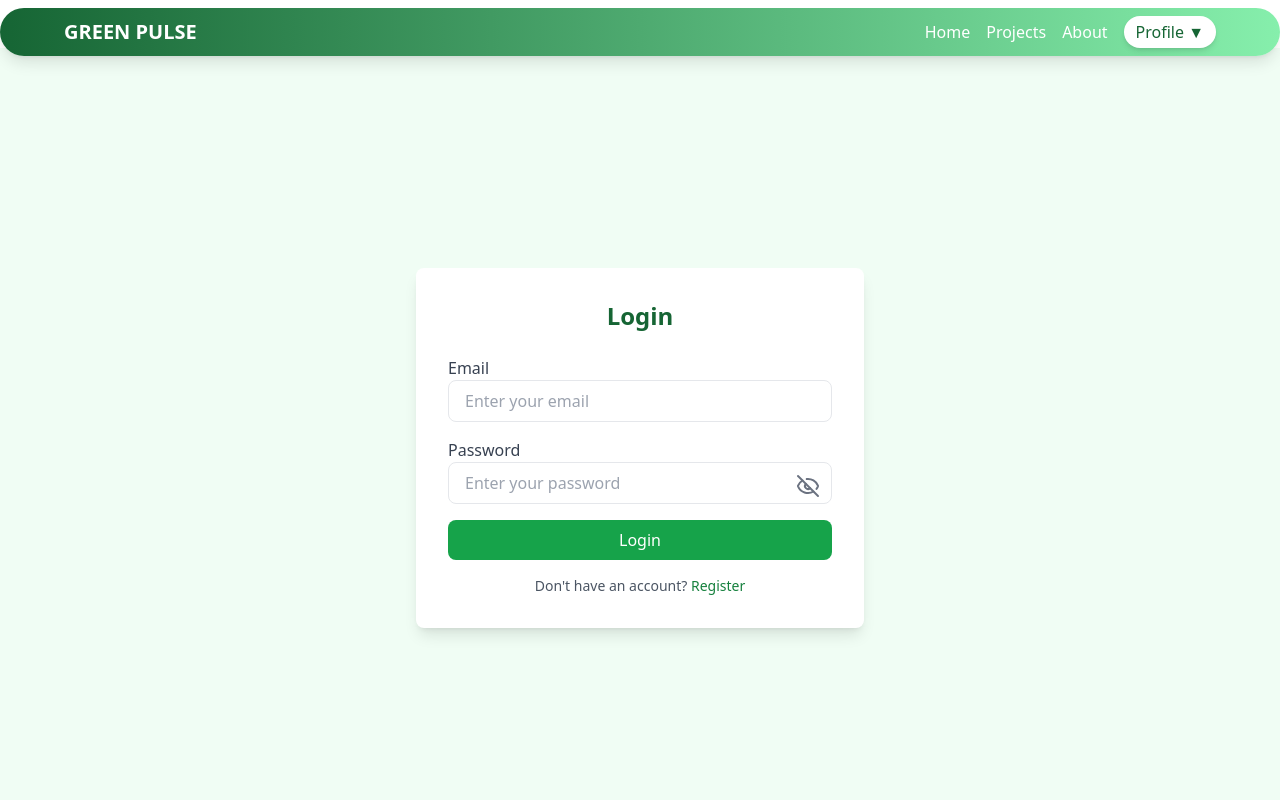
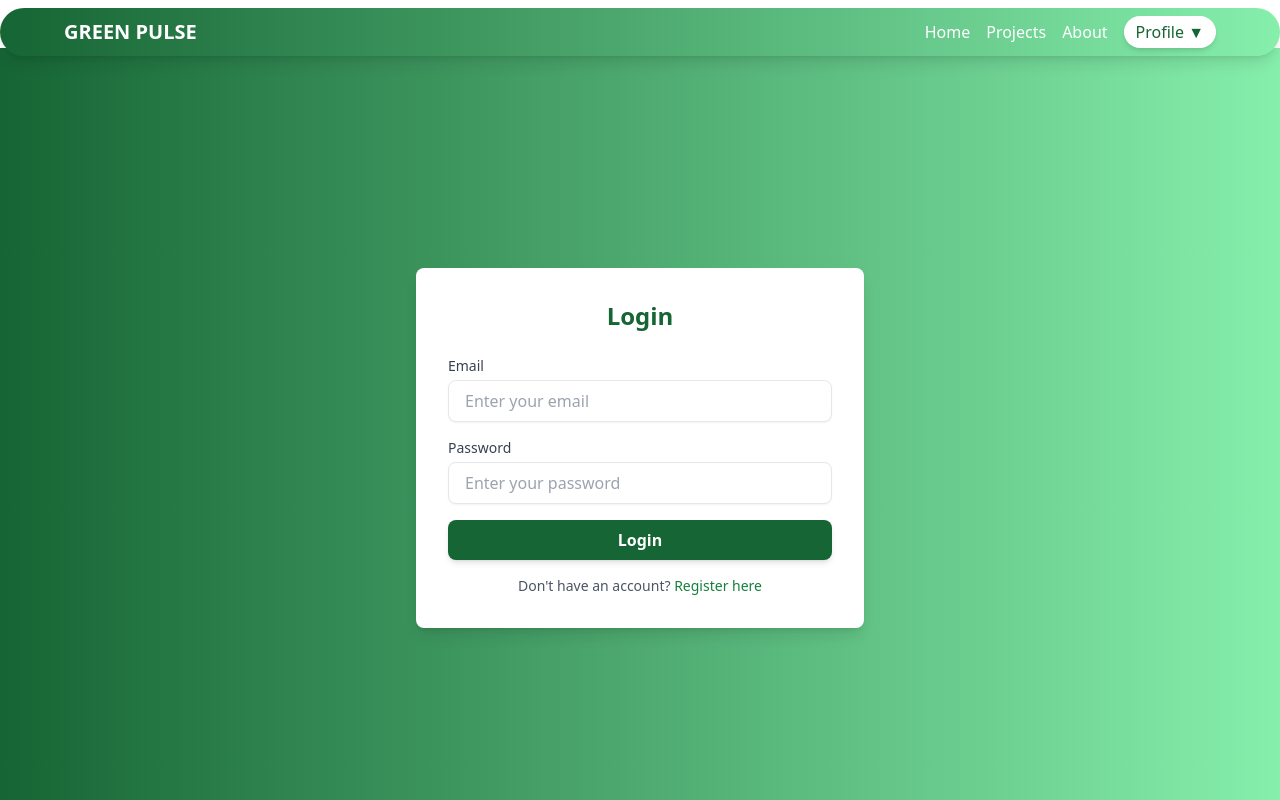
Before and after one commit to vikesh-24/GreenPulse, a React (Vite) app in the folder frontend/: page /login in a window 1280 px wide. Shown: the top 800 px of the page. Built offline with nearby package versions, Linux system fonts and the light colour scheme.

Commit message:
Added user last name displying in Header

```diff
--- a/frontend/src/components/Header.jsx
+++ b/frontend/src/components/Header.jsx
@@ -1,48 +1,80 @@
-import React, { useState } from 'react';
-import { Link } from 'react-router-dom';
-import { Menu } from 'lucide-react';
+import React, { useState, useEffect } from "react";
+import { Link } from "react-router-dom";
+import { Menu } from "lucide-react";
 
 const Header = () => {
   const [dropdownOpen, setDropdownOpen] = useState(false);
   const [menuOpen, setMenuOpen] = useState(false);
+  const [userName, setUserName] = useState("");
+
+  // Fetch firstName from localStorage
+  useEffect(() => {
+    const fetchUserName = () => {
+      const storedUserName = localStorage.getItem("firstName");
+      console.log("Fetched First Name:", storedUserName); // Debugging
+      setUserName(storedUserName || ""); // Update state
+    };
+
+    fetchUserName();
+
+    // Listen for localStorage changes (ensures it updates after login)
+    window.addEventListener("storage", fetchUserName);
+
+    return () => {
+      window.removeEventListener("storage", fetchUserName);
+    };
+  }, []);
+
+  // Logout function
+  const handleLogout = () => {
+    localStorage.removeItem("authToken");
+    localStorage.removeItem("firstName");
+    setUserName(""); // Clear state
+    window.location.href = "/login"; // Redirect to login
+  };
 
   return (
-        <header className="mx-auto w-full max-w-[340px]  sm:max-w-[500px] md:max-w-[740px] lg:max-w-[900px] xl:max-w-[1320px] py-2 bg-gradient-to-r from-green-800 to-green-300 text-white  px-4 shadow-lg sticky top-2 z-50 rounded-full">
+    <header className="mx-auto w-full max-w-[1320px] py-2 bg-gradient-to-r from-green-800 to-green-300 text-white px-4 shadow-lg relative top-2 z-50 rounded-full">
       <div className="max-w-6xl mx-auto flex justify-between items-center relative">
         <h1 className="text-xl font-bold">GREEN PULSE</h1>
 
-                {/* Hamburger Menu for Mobile */}
         <button className="md:hidden focus:outline-none" onClick={() => setMenuOpen(!menuOpen)}>
           <Menu className="w-6 h-6" />
         </button>
 
-                <nav className={`md:flex space-x-4 items-center ${menuOpen ? 'block' : 'hidden'} absolute md:relative top-14 md:top-0 left-0 md:left-auto w-full md:w-auto bg-green-800 md:bg-transparent shadow-md md:shadow-none p-4 md:p-0 rounded-full md:rounded-none` }>
+        <nav className={`md:flex space-x-4 items-center ${menuOpen ? "block" : "hidden"} absolute md:relative top-14 md:top-0 left-0 md:left-auto w-full md:w-auto bg-green-800 md:bg-transparent shadow-md md:shadow-none p-4 md:p-0 rounded-full md:rounded-none`}>
           <ul className="md:flex md:space-x-4 items-center">
-                        <li>
-                            <Link to="/" className="block py-1 md:py-0 hover:text-gray-200 transition active:underline-offset-1">Home</Link>
-                        </li>
-                        <li>
-                            <Link to="/projectManagement/list" className="block py-1 md:py-0 hover:text-gray-200 transition">Projects</Link>
-                        </li>
-                        <li>
-                            <Link to="/about" className="block py-1 md:py-0 hover:text-gray-200 transition">About</Link>
-                        </li>
+            <li><Link to="/" className="block py-1 md:py-0 hover:text-gray-200 transition">Home</Link></li>
+            <li><Link to="/projectManagement/list" className="block py-1 md:py-0 hover:text-gray-200 transition">Projects</Link></li>
+            <li><Link to="/about" className="block py-1 md:py-0 hover:text-gray-200 transition">About</Link></li>
+
+            {/* Profile / Login Dropdown */}
             <li className="relative">
-                            <button
-                                className="hover:text-gray-200 transition focus:outline-none px-3 py-1 bg-white text-green-800 rounded-full shadow-md hover:bg-gray-100"
-                                onClick={() => setDropdownOpen(!dropdownOpen)}
-                            >
+              {userName ? (
+                <>
+                  <button className="hover:text-gray-200 transition focus:outline-none px-3 py-1 bg-white text-green-800 rounded-full shadow-md hover:bg-gray-100"
+                    onClick={() => setDropdownOpen(!dropdownOpen)}>
+                    {userName} ▼
+                  </button>
+                  {dropdownOpen && (
+                    <ul className="absolute right-0 mt-2 w-40 bg-white text-black shadow-xl rounded-lg overflow-hidden border border-gray-200">
+                      <li><button onClick={handleLogout} className="block w-full text-left px-4 py-2 hover:bg-green-100 transition">Logout</button></li>
+                    </ul>
+                  )}
+                </>
+              ) : (
+                <>
+                  <button className="hover:text-gray-200 transition focus:outline-none px-3 py-1 bg-white text-green-800 rounded-full shadow-md hover:bg-gray-100"
+                    onClick={() => setDropdownOpen(!dropdownOpen)}>
                     Profile ▼
                   </button>
                   {dropdownOpen && (
                     <ul className="absolute right-0 mt-2 w-40 bg-white text-black shadow-xl rounded-lg overflow-hidden border border-gray-200">
-                                    <li className="border-b border-gray-300">
-                                        <Link to="/login" className="block px-4 py-2 hover:bg-green-100 transition">Login</Link>
-                                    </li>
-                                    <li>
-                                        <Link to="/register" className="block px-4 py-2 hover:bg-green-100 transition">Register</Link>
-                                    </li>
+                      <li><Link to="/login" className="block px-4 py-2 hover:bg-green-100 transition">Login</Link></li>
+                      <li><Link to="/register" className="block px-4 py-2 hover:bg-green-100 transition">Register</Link></li>
                     </ul>
+                  )}
+                </>
               )}
             </li>
           </ul>
--- a/frontend/src/components/Home.jsx
+++ b/frontend/src/components/Home.jsx
@@ -5,7 +5,7 @@ import heroBg from '../assets/hero.png';
 
 const Home = () => {
     return (
-        <div className="min-h-screen bg-green-50 flex flex-col items-center justify-center text-center p-6">
+        <div className="min-h-screen bg-green-50 flex flex-col items-center justify-center text-center p-6 relative w-full">
             {/* Hero Section */}
             <div
                 className="relative h-screen flex items-center justify-center bg-cover bg-center w-full"
--- a/frontend/src/components/usermanagement/Login.jsx
+++ b/frontend/src/components/usermanagement/Login.jsx
@@ -1,17 +1,9 @@
 import React, { useState } from "react";
-import { useNavigate } from "react-router-dom";
 import axios from "axios";
-import {Eye , EyeOff} from "lucide-react";
 
 const Login = () => {
-  const [formData, setFormData] = useState({
-    email: "",
-    password: "",
-  });
-
+  const [formData, setFormData] = useState({ email: "", password: "" });
   const [error, setError] = useState("");
-  const [showpassword,setShowPassword] = useState(false);
-  const navigate = useNavigate();
 
   const handleChange = (e) => {
     setFormData({ ...formData, [e.target.name]: e.target.value });
@@ -20,47 +12,29 @@ const Login = () => {
   const handleSubmit = async (e) => {
     e.preventDefault();
 
-    // Basic validation
-    if (!formData.email || !formData.password) {
-      setError("Both fields are required!");
-      return;
-    }
+    try {
+      const response = await axios.post("http://localhost:5000/api/users/login", formData, {
+        headers: { "Content-Type": "application/json" },
+      });
 
-    if (!formData.email.includes("@")) {
-      setError("Invalid email format!");
-      return;
-    }
+      console.log("Login Response:", response.data); // Debugging
 
-    setError("");
+      if (response.status === 200) {
+        localStorage.setItem("authToken", response.data.token);
+        localStorage.setItem("firstName", response.data.firstname); // Ensure firstName is stored before navigation
 
-    try {
-      const response = await axios.post(
-        "http://localhost:5000/api/users/login",
-        formData,
-        {
-          headers: {
-            "Content-Type": "application/json",
-          },
-        }
-      );
+        // Trigger event to update Header immediately
+        window.dispatchEvent(new Event("storage"));
 
-      const data = response.data;
-
-      // If login is successful, store the token and navigate based on role
-      if (response.status === 200) {
-        // Store the token in localStorage (or use cookies)
-        localStorage.setItem("authToken", data.token);
-
-        // Navigate based on role
-        switch (data.role) {
+        switch (response.data.role) {
           case "user":
-            navigate("/");
+            window.location.href = "/";
             break;
           case "doner":
-            navigate("/doner-dashboard");
+            window.location.href = "/doner-dashboard";
             break;
           case "admin":
-            navigate("/admin-dashboard");
+            window.location.href = "/admin-dashboard";
             break;
           default:
             setError("Invalid role");
@@ -72,58 +46,48 @@ const Login = () => {
   };
 
   return (
-    <div className="min-h-screen bg-green-50 flex items-center justify-center px-6">
-      <div className="bg-white p-8 rounded-lg shadow-lg max-w-md w-full">
-        <h2 className="text-2xl font-bold text-center text-green-800">Login</h2>
+    <div className="min-h-screen flex items-center justify-center bg-gradient-to-r from-green-800 to-green-300 px-4">
+      <div className="w-full max-w-md bg-white p-8 rounded-lg shadow-lg">
+        <h2 className="text-2xl font-bold text-center text-green-800 mb-6">Login</h2>
 
-        {error && <p className="text-red-500 text-sm text-center mt-2">{error}</p>}
+        {error && <p className="text-red-600 text-sm text-center mb-4">{error}</p>}
 
-        <form onSubmit={handleSubmit} className="mt-6">
-          <div className="mb-4">
-            <label className="block text-gray-700 font-medium">Email</label>
+        <form onSubmit={handleSubmit} className="space-y-4">
+          <div>
+            <label className="block text-sm font-medium text-gray-700">Email</label>
             <input
               type="email"
               name="email"
+              placeholder="Enter your email"
               value={formData.email}
               onChange={handleChange}
-              className="w-full px-4 py-2 border rounded-lg focus:ring-2 focus:ring-green-500"
-              placeholder="Enter your email"
+              required
+              className="mt-1 w-full px-4 py-2 border rounded-lg shadow-sm focus:ring-green-500 focus:border-green-500"
             />
           </div>
 
-          <div className="mb-4 relative">
-  <label className="block text-gray-700 font-medium">Password</label>
-  <div className="relative">
+          <div>
+            <label className="block text-sm font-medium text-gray-700">Password</label>
             <input
-      type={showpassword ? "text" : "password"}
+              type="password"
               name="password"
+              placeholder="Enter your password"
               value={formData.password}
               onChange={handleChange}
-      className="w-full px-4 py-2 border rounded-lg focus:ring-2 focus:ring-green-500 pr-10"
-      placeholder="Enter your password"
+              required
+              className="mt-1 w-full px-4 py-2 border rounded-lg shadow-sm focus:ring-green-500 focus:border-green-500"
             />
-    <div
-      className="absolute right-3 top-3 cursor-pointer text-gray-500"
-      onClick={() => setShowPassword(!showpassword)}
-    >
-      {showpassword ? <Eye /> : <EyeOff />}
-    </div>
-  </div>
           </div>
 
           <button
             type="submit"
-            className="w-full bg-green-600 hover:bg-green-700 text-white font-medium py-2 rounded-lg transition"
-          >
+            className="w-full py-2 px-4 bg-green-800 text-white font-semibold rounded-lg shadow-md hover:bg-green-700 transition">
             Login
           </button>
         </form>
 
-        <p className="text-gray-600 text-sm text-center mt-4">
-          Don't have an account?{" "}
-          <a href="/register" className="text-green-700 font-medium">
-            Register
-          </a>
+        <p className="text-sm text-center text-gray-600 mt-4">
+          Don't have an account? <a href="/register" className="text-green-700 hover:underline">Register here</a>
         </p>
       </div>
     </div>
--- a/frontend/src/components/usermanagement/Register.jsx
+++ b/frontend/src/components/usermanagement/Register.jsx
@@ -1,6 +1,7 @@
 import React, { useState } from "react";
 import axios from "axios";
 import { useNavigate } from "react-router-dom";
+
 
 const Register = () => {
   const [formData, setFormData] = useState({
@@ -58,7 +59,9 @@ const Register = () => {
         },
       });
 
-      setSuccess("Registration successful! Redirecting to login...");
+      if(response.status === 200) {
+        setSuccess("Registration successful!");
+      }
       setTimeout(() => {
         navigate("/login"); // Redirect to login page after a successful registration
       }, 2000);
```
Also changed, not shown: frontend/src/components/usermanagement/Profile.jsx (added, +9 -0 lines), 1 other file (tests, documents, lock files or other folders). Lines whose indentation alone changed are shown as unchanged.
